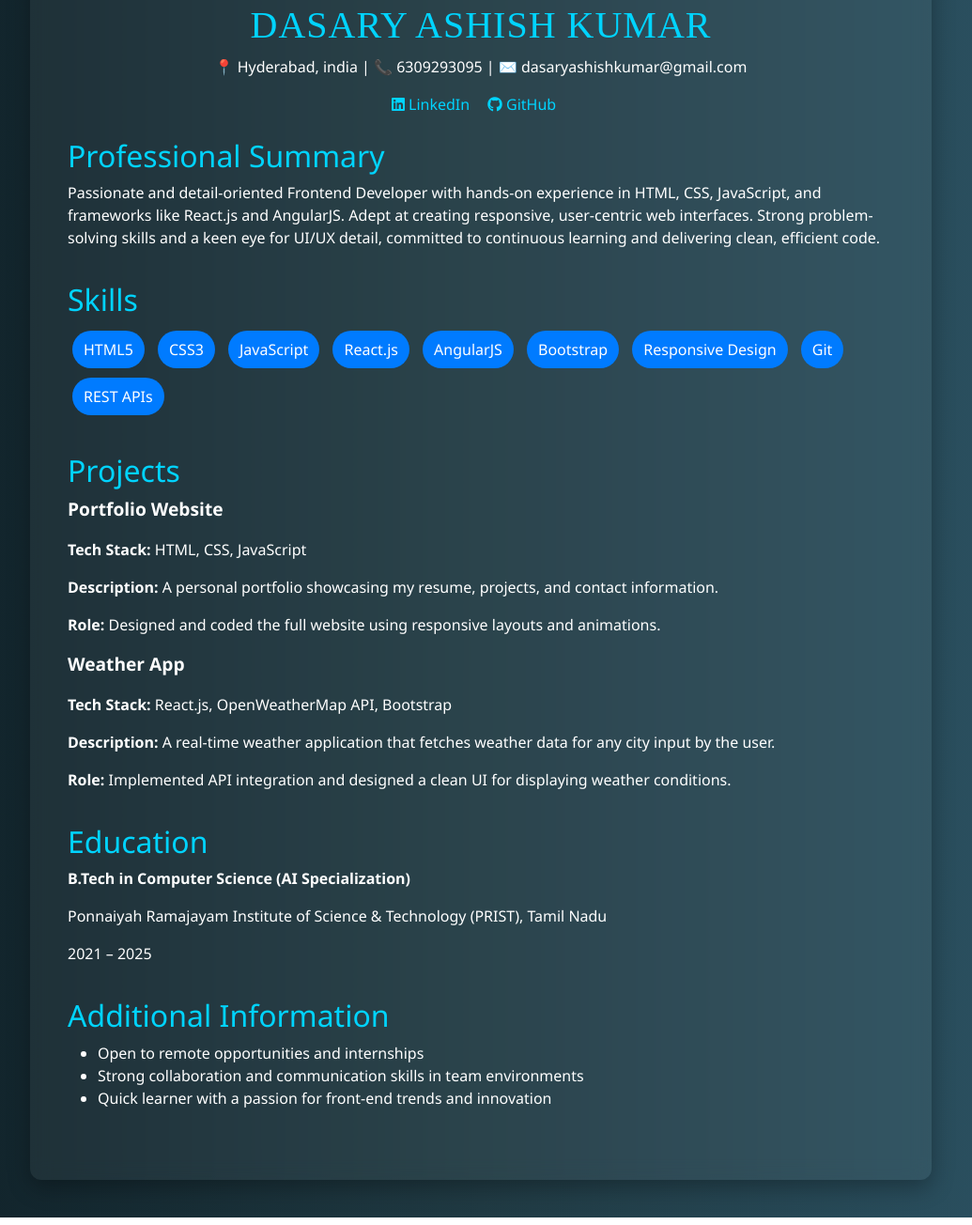
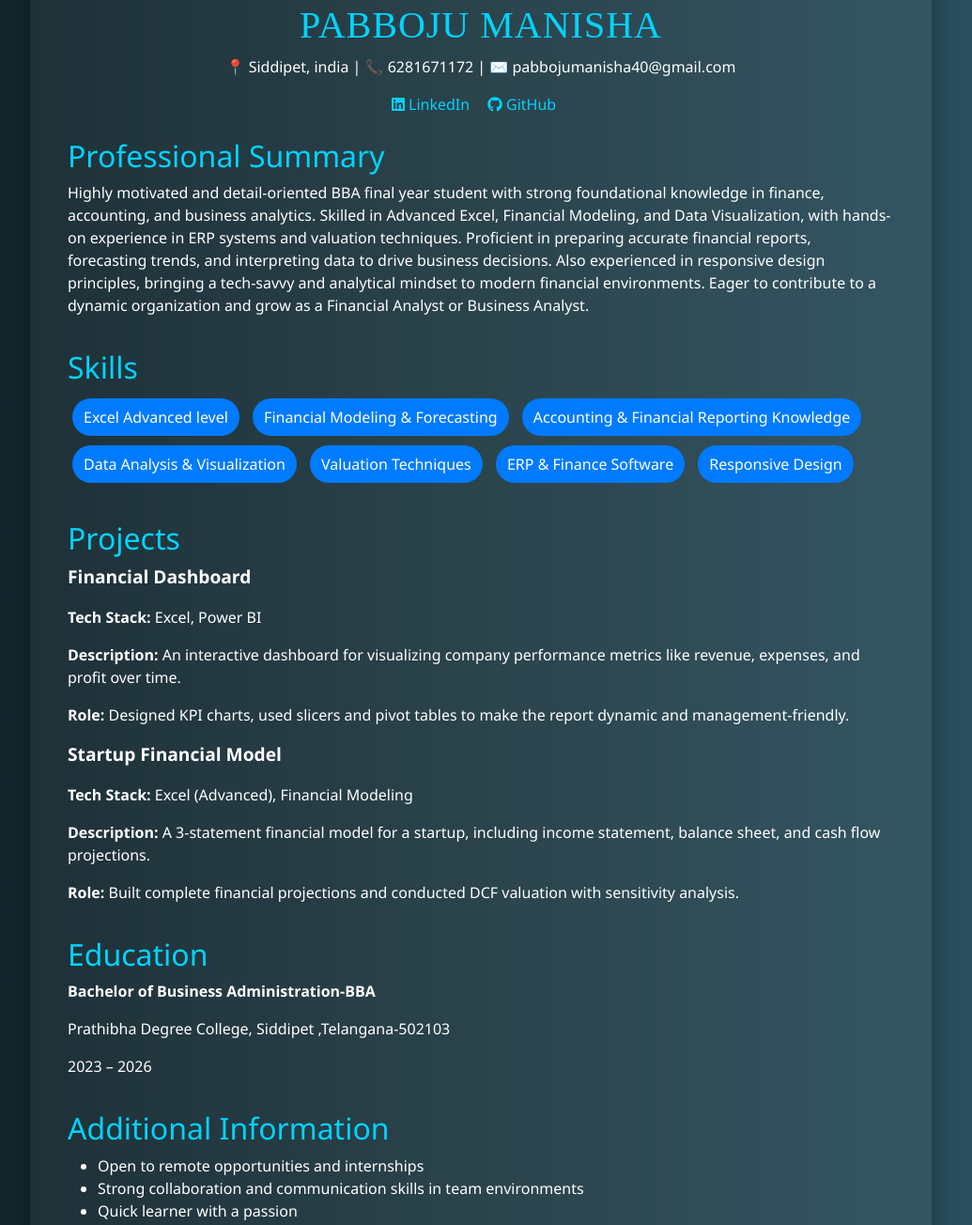
Before and after one commit to MR-DAK-22/My-portfolio, a plain HTML site: page index.html in a window 1280 px wide. Shown: the part 77-1381 px from the top of the page at 94% size, without its empty margins (128-1163 px from the left). Drawn offline with nearby package versions, Linux system fonts and the light colour scheme.

Commit message:
Update index.html

```diff
--- a/index.html
+++ b/index.html
@@ -3,7 +3,7 @@
 <head>
   <meta charset="UTF-8" />
   <meta name="viewport" content="width=device-width, initial-scale=1.0" />
-  <title>Ashish Kumar | Frontend Developer</title>
+  <title>Pabboju Manisha | Financial Analyst</title>
   <link href="https://cdn.jsdelivr.net/npm/bootstrap@5.3.2/dist/css/bootstrap.min.css" rel="stylesheet">
   <link href="https://cdnjs.cloudflare.com/ajax/libs/font-awesome/6.4.0/css/all.min.css" rel="stylesheet">
     <style>
@@ -64,8 +64,8 @@
 <body>
   <div class="container">
     <header class="text-center mb-4">
-      <h1>DASARY ASHISH KUMAR</h1>
-      <p>📍 Hyderabad, india | 📞 6309293095 | ✉️ dasaryashishkumar@gmail.com</p>
+      <h1>PABBOJU MANISHA</h1>
+      <p>📍 Siddipet, india | 📞 6281671172 | ✉️ pabbojumanisha40@gmail.com</p>
       <div class="contact-links">
         <a href="http://www.linkedin.com/in/ashish-kumar-dasary-a939ba250" target="_blank"><i class="fab fa-linkedin"></i> LinkedIn</a>
         <a href="https://github.com/MR-DAK-22" target="_blank"><i class="fab fa-github"></i> GitHub</a>
@@ -74,45 +74,46 @@
 
     <section class="section">
       <h2>Professional Summary</h2>
-      <p>Passionate and detail-oriented Frontend Developer with hands-on experience in HTML, CSS, JavaScript, and frameworks like React.js and AngularJS. Adept at creating responsive, user-centric web interfaces. Strong problem-solving skills and a keen eye for UI/UX detail, committed to continuous learning and delivering clean, efficient code.</p>
+      <p>Highly motivated and detail-oriented BBA final year student with strong foundational knowledge in finance, accounting, and business analytics. Skilled in Advanced Excel, Financial Modeling, and Data Visualization, with hands-on experience in ERP systems and valuation techniques. Proficient in preparing accurate financial reports, forecasting trends, and interpreting data to drive business decisions. Also experienced in responsive design principles, bringing a tech-savvy and analytical mindset to modern financial environments. Eager to contribute to a dynamic organization and grow as a Financial Analyst or Business Analyst.</p>
     </section>
 
     <section class="section">
       <h2>Skills</h2>
       <div>
-        <span class="badge-skill">HTML5</span>
-        <span class="badge-skill">CSS3</span>
-        <span class="badge-skill">JavaScript</span>
-        <span class="badge-skill">React.js</span>
-        <span class="badge-skill">AngularJS</span>
-        <span class="badge-skill">Bootstrap</span>
+        <span class="badge-skill">Excel Advanced level</span>
+        <span class="badge-skill">Financial Modeling & Forecasting</span>
+        <span class="badge-skill">Accounting & Financial Reporting Knowledge</span>
+        <span class="badge-skill">Data Analysis & Visualization</span>
+        <span class="badge-skill">Valuation Techniques</span>
+        <span class="badge-skill">ERP & Finance Software</span>
         <span class="badge-skill">Responsive Design</span>
-        <span class="badge-skill">Git</span>
-        <span class="badge-skill">REST APIs</span>
+
       </div>
     </section>
 
     <section class="section">
       <h2>Projects</h2>
       <div class="mb-3">
-        <p class="project-title">Portfolio Website</p>
-        <p><strong>Tech Stack:</strong> HTML, CSS, JavaScript</p>
-        <p><strong>Description:</strong> A personal portfolio showcasing my resume, projects, and contact information.</p>
-        <p><strong>Role:</strong> Designed and coded the full website using responsive layouts and animations.</p>
-      </div>
-      <div class="mb-3">
-        <p class="project-title">Weather App</p>
-        <p><strong>Tech Stack:</strong> React.js, OpenWeatherMap API, Bootstrap</p>
-        <p><strong>Description:</strong> A real-time weather application that fetches weather data for any city input by the user.</p>
-        <p><strong>Role:</strong> Implemented API integration and designed a clean UI for displaying weather conditions.</p>
-      </div>
+        <div class="mb-3">
+  <p class="project-title">Financial Dashboard</p>
+  <p><strong>Tech Stack:</strong> Excel, Power BI</p>
+  <p><strong>Description:</strong> An interactive dashboard for visualizing company performance metrics like revenue, expenses, and profit over time.</p>
+  <p><strong>Role:</strong> Designed KPI charts, used slicers and pivot tables to make the report dynamic and management-friendly.</p>
+</div>
+<div class="mb-3">
+  <p class="project-title">Startup Financial Model</p>
+  <p><strong>Tech Stack:</strong> Excel (Advanced), Financial Modeling</p>
+  <p><strong>Description:</strong> A 3-statement financial model for a startup, including income statement, balance sheet, and cash flow projections.</p>
+  <p><strong>Role:</strong> Built complete financial projections and conducted DCF valuation with sensitivity analysis.</p>
+</div>
+
     </section>
 
     <section class="section">
       <h2>Education</h2>
-      <p><strong>B.Tech in Computer Science (AI Specialization)</strong></p>
-      <p>Ponnaiyah Ramajayam Institute of Science & Technology (PRIST), Tamil Nadu</p>
-      <p>2021 – 2025</p>
+      <p><strong>Bachelor of Business Administration-BBA </strong></p>
+      <p>Prathibha Degree College, Siddipet ,Telangana-502103</p>
+      <p>2023 – 2026</p>
     </section>
 
     <section class="section">
@@ -120,7 +121,7 @@
       <ul>
         <li>Open to remote opportunities and internships</li>
         <li>Strong collaboration and communication skills in team environments</li>
-        <li>Quick learner with a passion for front-end trends and innovation</li>
+        <li>Quick learner with a passion </li>
       </ul>
     </section>
   </div>
```
